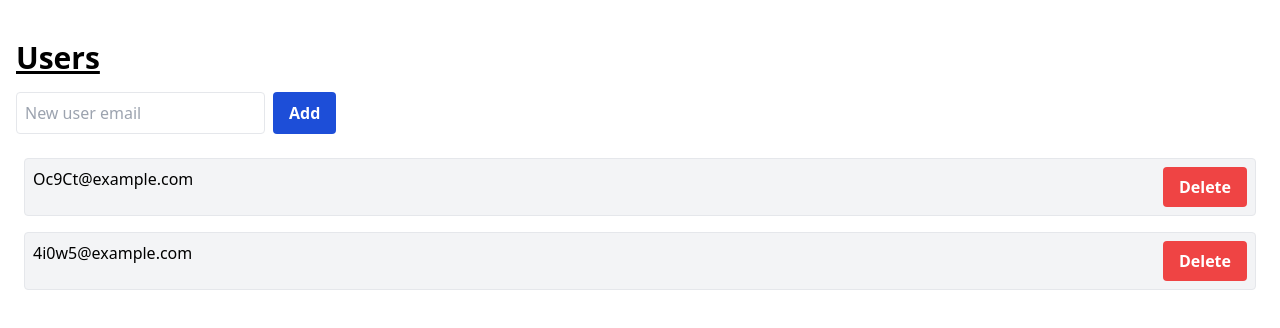
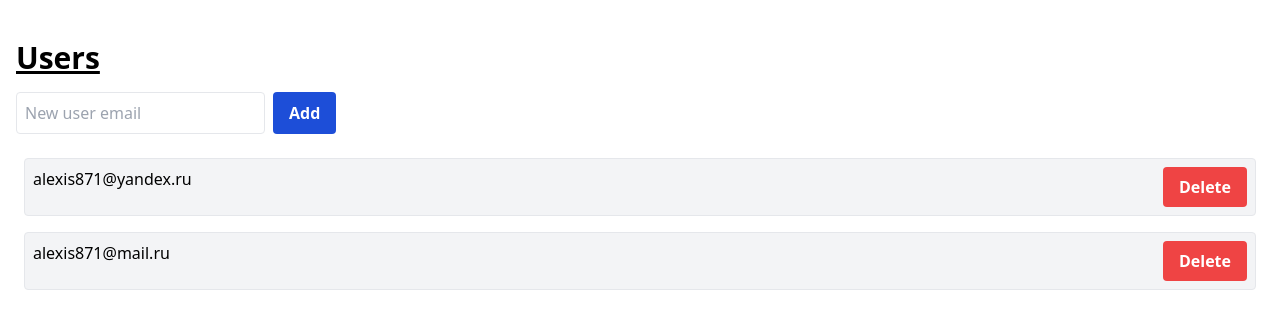
Before and after one commit to alexis871aa/react-19-todo, a React (Vite) app: page / in a window 1280 px wide. Shown: the top 328 px of the page. Built offline with nearby package versions, Linux system fonts and the light colour scheme; data requests are answered from the project's data file.

Commit message:
add func fetchUsers, apply this func

```diff
--- a/db.json
+++ b/db.json
@@ -1,4 +1,13 @@
 {
-	"tasks": [],
-	"users": []
+  "tasks": [],
+  "users": [
+    {
+      "id": "cEsG77dNavxdkWQkd30u1",
+      "email": "alexis871@yandex.ru"
+    },
+    {
+      "id": "CT5QE9uWIiw1-qapJozZh",
+      "email": "alexis871@mail.ru"
+    }
+  ]
 }
--- a/src/features/user/create-user/ui/ui.tsx
+++ b/src/features/user/create-user/ui/ui.tsx
@@ -1,10 +1,25 @@
-export const CreateUserForm = () => {
+import { useState } from 'react';
+import { createUser } from '@/shared/api';
+import { nanoid } from 'nanoid';
+
+export const CreateUserForm = ({ refetchUsers }: { refetchUsers: () => void }) => {
+	const [email, setEmail] = useState('');
+
+	const handleSubmit = async (e: React.FormEvent<HTMLFormElement>) => {
+		e.preventDefault();
+		await createUser({ id: nanoid(), email });
+		refetchUsers();
+		setEmail('');
+	};
+
 	return (
-		<form className="flex gap-2">
+		<form className="flex gap-2" onSubmit={handleSubmit}>
 			<input
 				type="email"
 				className="border p-2 rounded"
 				placeholder="New user email"
+				value={email}
+				onChange={(e) => setEmail(e.target.value)}
 			/>
 			<button
 				className="bg-blue-500 hover: bg-blue-700 text-white font-bold py-2 px-4 rounded"
--- a/src/pages/users/page.tsx
+++ b/src/pages/users/page.tsx
@@ -1,37 +1,22 @@
-import { useState } from 'react';
+import { Suspense, useState } from 'react';
 import { CreateUserForm } from '@/features/user/create-user';
 import { UsersList } from '@/widgets/user-list';
-import { nanoid } from 'nanoid';
+import { fetchUsers } from '@/shared/api';
 
-interface User {
-	id: string;
-	email: string;
-}
+// как только наше приложение загрузится, он сразу же отправит запрос к серверу
+const defaultUsersPromise = fetchUsers();
 
 export const UsersPage = () => {
-	const [users, setUsers] = useState<User[]>([]);
-	const [email, setEmail] = useState('');
-
-	const handleSubmit = (e: React.FormEvent<HTMLFormElement>) => {
-		e.preventDefault();
-		setUsers([...users, { id: nanoid(), email }]);
-		setEmail('');
-	};
-
-	const handleDelete = (id: string) => {
-		setUsers((lastUsers) => lastUsers.filter((user) => user.id !== id));
-	};
+	const [usersPromise, setUsersPromise] = useState(defaultUsersPromise);
+	const refetchUsers = () => setUsersPromise(fetchUsers());
 
 	return (
 		<main className="container mx-auto p-4 pt-10 flex flex-col gap-4">
 			<h1 className="text-3xl font-bold underline">Users</h1>
-			<CreateUserForm />
-			<UsersList
-				users={[
-					{ id: '1', email: 'Oc9Ct@example.com' },
-					{ id: '2', email: '4i0w5@example.com' },
-				]}
-			/>
+			<CreateUserForm refetchUsers={refetchUsers} />
+			<Suspense fallback={<div>Loading...</div>}>
+				<UsersList usersPromise={usersPromise} />
+			</Suspense>
 		</main>
 	);
 };
--- a/src/widgets/user-list/ui/ui.tsx
+++ b/src/widgets/user-list/ui/ui.tsx
@@ -1,11 +1,13 @@
-import { FC } from 'react';
+import { FC, use } from 'react';
 import { User, UserCard } from '@/entities/user';
 
 interface UsersListProps {
-	users: User[];
+	usersPromise: Promise<User[]>;
 }
 
-export const UsersList: FC<UsersListProps> = ({ users }) => {
+export const UsersList: FC<UsersListProps> = ({ usersPromise }) => {
+	// основная задача нового хука use - прямо в рендере превратить наш промис юзеров в массив
+	const users = use(usersPromise);
 	return (
 		<div className="flex flex-col">
 			{users.map((user) => (
```
Also changed, not shown: package.json (+4 -4 lines), 1 other file (tests, documents, lock files or other folders).
